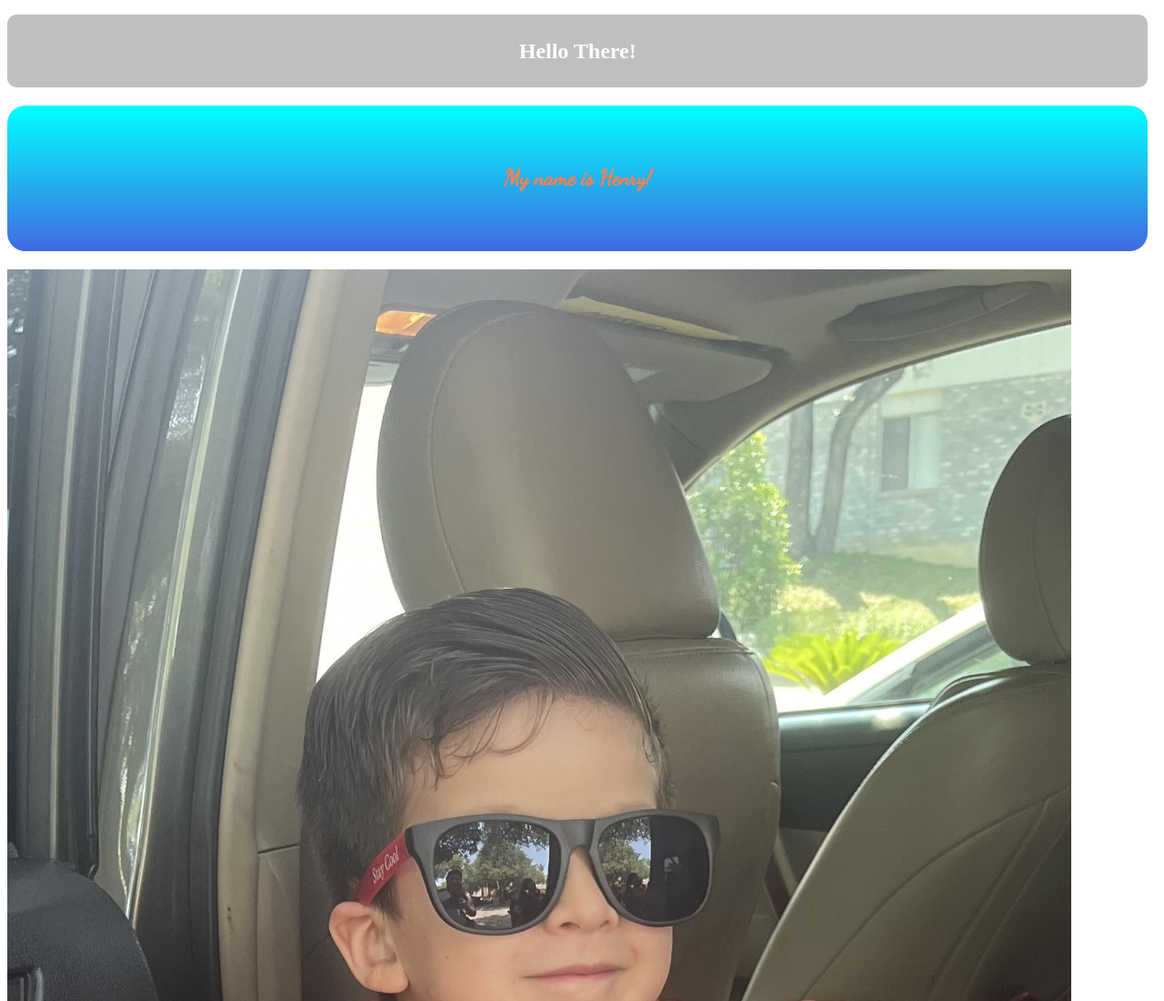
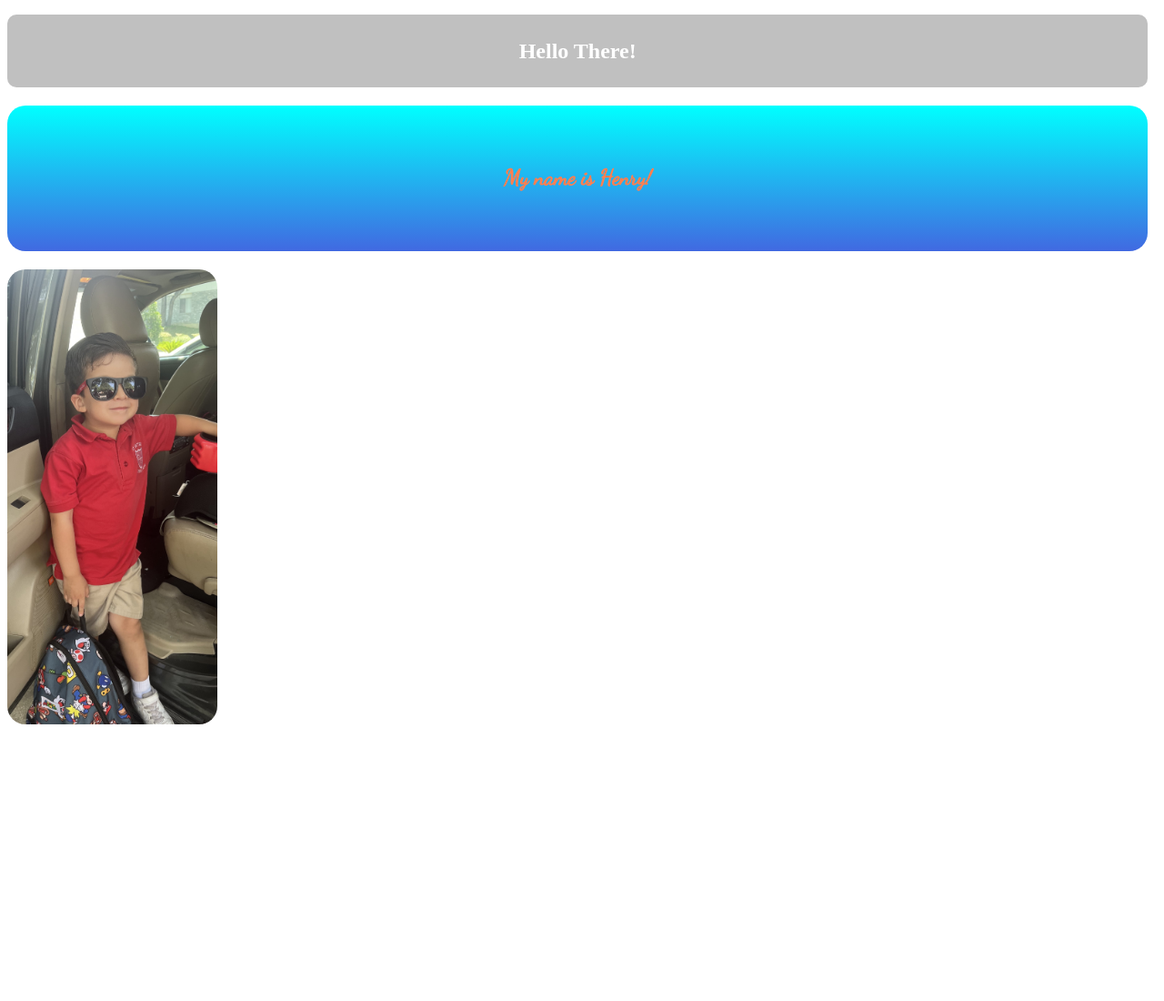
Before and after one commit to gabeharvey/javascript-playground, a plain HTML site: page index.html in a window 1280 px wide. Shown: the top 1100 px of the page at 91% size. After the commit the page ends 816 px from the top, so only its background shows below. Drawn offline with Linux system fonts and the light colour scheme.

Commit message:
Added styling features to photo in style.css

```diff
--- a/index.html
+++ b/index.html
@@ -12,7 +12,7 @@
 <body>
     <h1>Hello There!</h1>
     <h2 class='heading'>My name is Henry!</h2>
-    <p id="henry"><img src="./assets/henry.jpg" alt="Henry"></p>
+    <p><img id='henry' src="./assets/henry.jpg" alt="Henry"></p>
     <script src='script.js'></script>
 </body>
 </html>
--- a/style.css
+++ b/style.css
@@ -23,3 +23,9 @@ h1 {
     font-size: 24px;
     border-radius: 20px;
 }
+
+#henry {
+    max-height: 500px;
+    max-width: 500px;
+    border-radius: 20px;
+}
```
Also changed, not shown: 1 other file.
